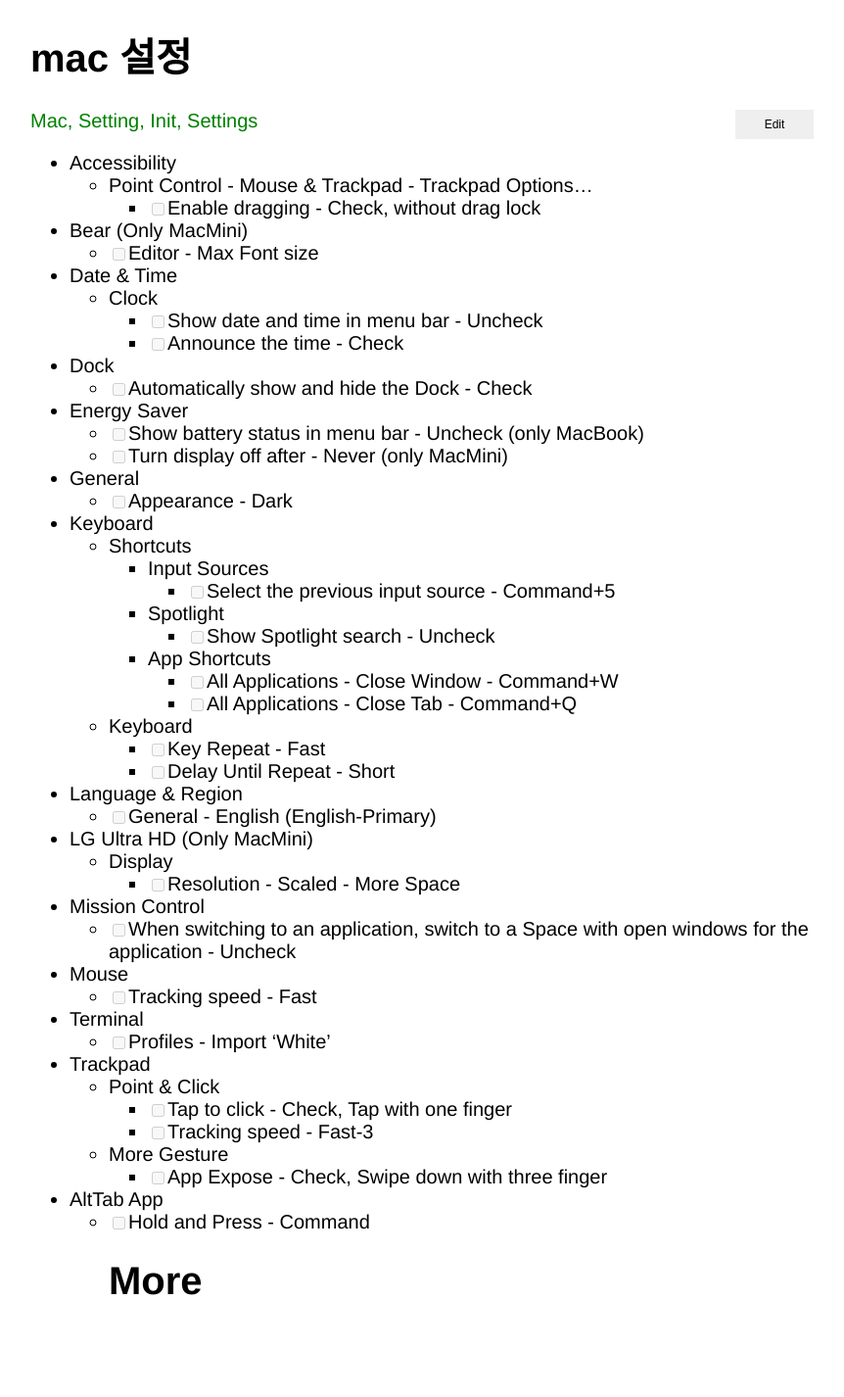
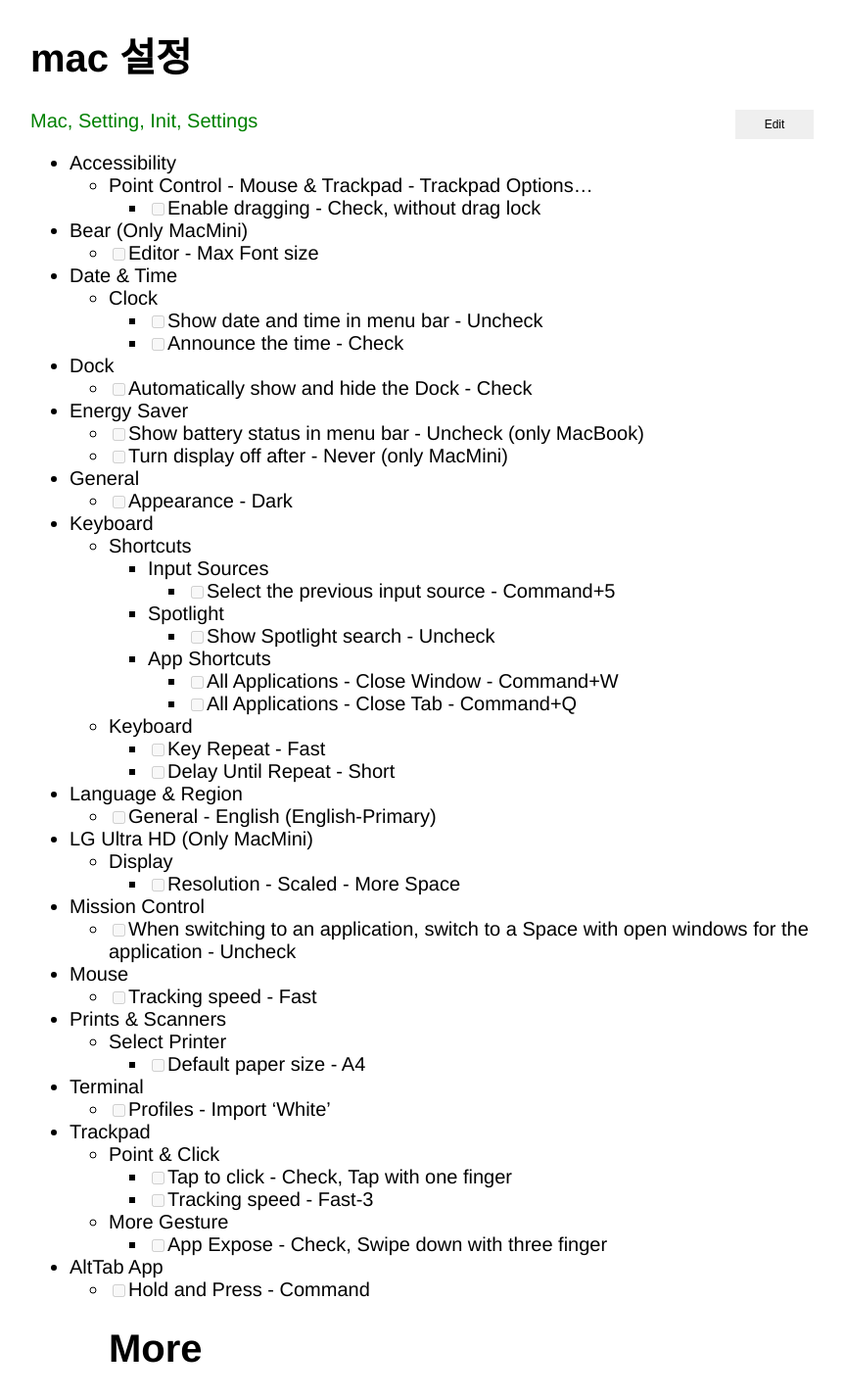
Before and after one commit to xiote/20200810_xiote.github.io, a Jekyll site: the page built from _posts/2020-07-25-09-30-32.md, in a window 1280 px wide. Shown: the whole page at 98% size, without its empty margins (209-1071 px from the left). Built offline with Jekyll 4.4.1, drawn with Linux system fonts in a browser that asks for light colours; before the commit the page ends 1357 px from its top, so only the background shows below that.

Commit message:
Update 2020-07-25-09-30-32.md

```diff
--- a/_posts/2020-07-25-09-30-32.md
+++ b/_posts/2020-07-25-09-30-32.md
@@ -41,6 +41,9 @@
     - [ ]  When switching to an application, switch to a Space with open windows for the application - Uncheck
 - Mouse
     - [ ]  Tracking speed - Fast
+- Prints & Scanners
+    - Select Printer
+        - [ ]  Default paper size - A4
 - Terminal
     - [ ]  Profiles - Import ‘White’
 - Trackpad
```
